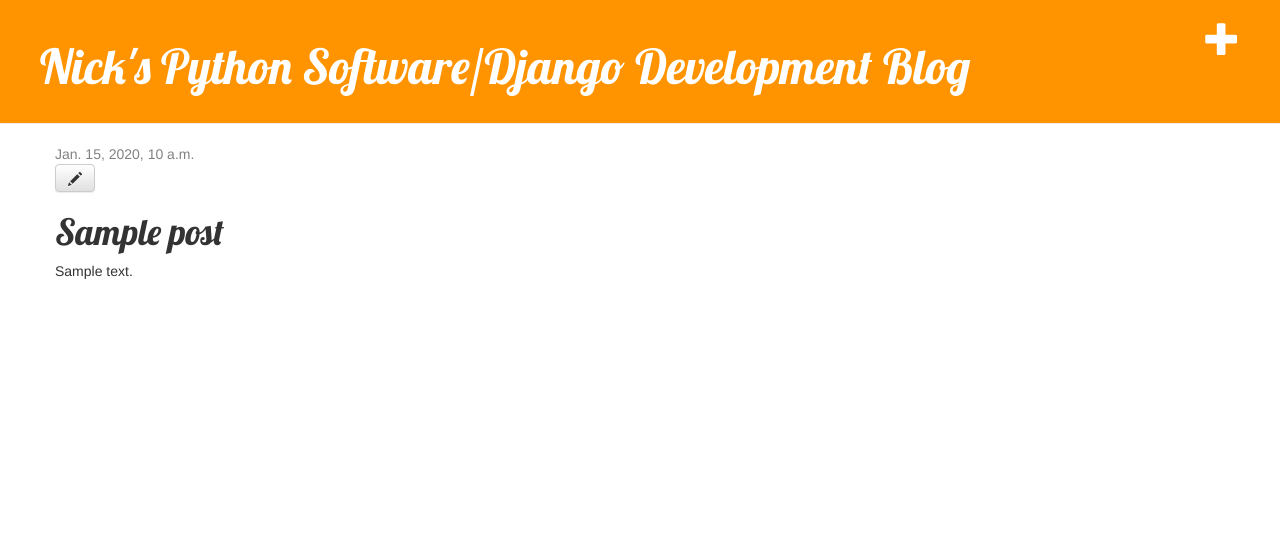
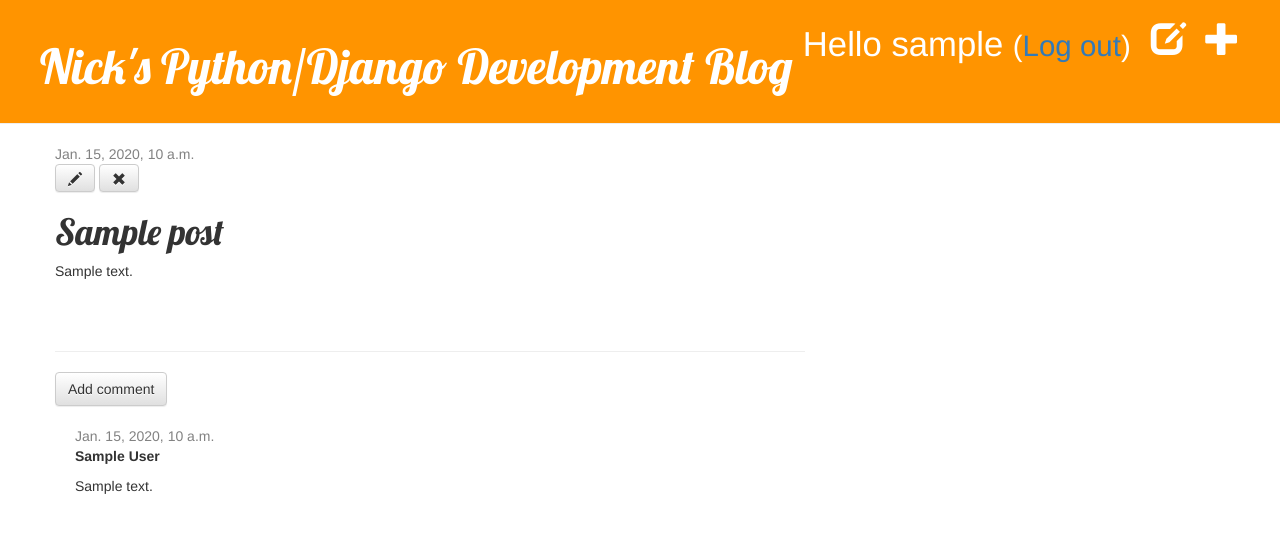
Before and after one commit to NickRobertson91/comp-sci-blog, a Django app: page /post/1/ in a window 1280 px wide. Shown: the top 533 px of the page. Run offline with Django 3.2, Linux system fonts and the light colour scheme; the first user in the database is signed in; tables that the repository leaves empty hold one stand-in row (Sample ...); some libraries are stand-ins or nearby versions.

Commit message:
Ch ch ch changes

```diff
--- a/Blog/urls.py
+++ b/Blog/urls.py
@@ -3,8 +3,12 @@
 """
 from django.conf.urls import include, url
 from django.contrib import admin
+from django.contrib.auth import views
 
 urlpatterns = [
     url(r'^admin/', admin.site.urls),
+    url(r'^accounts/login/$', views.login, name='login'),
+    url(r'^accounts/logout/$', views.logout, name='logout', kwargs={'next_page': '/'}),
     url(r'', include('blog_page.urls')),
+
 ]
--- a/blog_page/admin.py
+++ b/blog_page/admin.py
@@ -1,4 +1,5 @@
 from django.contrib import admin
-from .models import Post
+from .models import Post, Comment
 
 admin.site.register(Post)
+admin.site.register(Comment)
--- a/blog_page/models.py
+++ b/blog_page/models.py
@@ -18,3 +18,20 @@
 
     def __str__(self):
         return self.title
+
+    def approved_comments(self):
+        return self.comments.filter(approved_comment=True)
+
+class Comment(models.Model):
+    post = models.ForeignKey('blog_page.Post', related_name='comments', on_delete=models.PROTECT)
+    author = models.CharField(max_length=200)
+    text = models.TextField()
+    created_date = models.DateTimeField(default=timezone.now)
+    approved_comment = models.BooleanField(default=False)
+
+    def approve(self):
+        self.approved_comment = True
+        self.save()
+
+    def __str__(self):
+        return self.text
--- a/blog_page/static/styles/blog_page.css
+++ b/blog_page/static/styles/blog_page.css
@@ -46,3 +46,7 @@
 .post h1 a, .post h1 a:visited {
     color: #000000;
 }
+
+.comment {
+    margin: 20px 0px 20px 20px;
+}
--- a/blog_page/templates/blog_page/base.html
+++ b/blog_page/templates/blog_page/base.html
@@ -15,10 +15,13 @@
     <div class="page-header">
         {% if user.is_authenticated %}
             <a href="{% url 'post_new' %}" class="top-menu"><span class="glyphicon glyphicon-plus"></span></a>
+            <a href="{% url 'post_draft_list' %}" class="top-menu"><span class="glyphicon glyphicon-edit"></span></a>
+            <p class="top-menu">Hello {{ user.username }} <small>(<a href="{% url 'logout' %}">Log out</a>)</small></p>
+        {% else %}
+            <a href="{% url 'login' %}" class="top-menu"><span class="glyphicon glyphicon-lock"></span></a>
         {% endif %}
-    <h1><a href="/">Nick's Python Software/Django Development Blog</a></h1>
+        <h1><a href="/">Nick's Python/Django Development Blog</a></h1>
     </div>
-
     <div class="content container">
         <div class="row">
             <div class="col-md-8">
--- a/blog_page/templates/blog_page/post_detail.html
+++ b/blog_page/templates/blog_page/post_detail.html
@@ -6,11 +6,37 @@
             <div class="date">
                 {{ post.published_date }}
             </div>
+        {% else %}
+            <a class="btn btn-default" href="{% url 'post_publish' pk=post.pk %}">Publish</a>
         {% endif %}
         {% if user.is_authenticated %}
-            <a class="btn btn-default" href="{% url 'post_edit' pk=post.pk %}"><span class="glyphicon glyphicon-pencil"></span></a>
+            <a class="btn btn-default" href="{% url 'post_edit' pk=post.pk %}"><span
+                    class="glyphicon glyphicon-pencil"></span></a>
+            <a class="btn btn-default" href="{% url 'post_remove' pk=post.pk %}"><span
+                    class="glyphicon glyphicon-remove"></span></a>
         {% endif %}
         <h1>{{ post.title }}</h1>
         <p>{{ post.text|linebreaksbr }}</p>
     </div>
+    <hr>
+    <a class="btn btn-default" href="{% url 'add_comment_to_post' pk=post.pk %}">Add comment</a>
+    {% for comment in post.comments.all %}
+        {% if user.is_authenticated or comment.approved_comment %}
+            <div class="comment">
+                <div class="date">
+                    {{ comment.created_date }}
+                    {% if not comment.approved_comment %}
+                        <a class="btn btn-default" href="{% url 'comment_remove' pk=comment.pk %}"><span
+                                class="glyphicon glyphicon-remove"></span></a>
+                        <a class="btn btn-default" href="{% url 'comment_approve' pk=comment.pk %}"><span
+                                class="glyphicon glyphicon-ok"></span></a>
+                    {% endif %}
+                </div>
+                <strong>{{ comment.author }}</strong>
+                <p>{{ comment.text|linebreaks }}</p>
+            </div>
+        {% endif %}
+    {% empty %}
+        <p>No comments here yet :(</p>
+    {% endfor %}
 {% endblock %}
--- a/blog_page/templates/blog_page/post_list.html
+++ b/blog_page/templates/blog_page/post_list.html
@@ -8,6 +8,6 @@
             </div>
             <h1><a href="{% url 'post_detail' pk=post.pk %}">{{ post.title }}</a></h1>
             <p>{{ post.text|linebreaksbr }}</p>
-        </div>
+            <a href="{% url 'post_detail' pk=post.pk %}">Comments: {{ post.approved_comments.count }}</a></div>
     {% endfor %}
 {% endblock %}
--- a/blog_page/urls.py
+++ b/blog_page/urls.py
@@ -7,4 +7,11 @@
     url(r'^post/(?P<pk>\d+)/$', views.post_detail, name='post_detail'),
     url(r'^post/new/$', views.post_new, name='post_new'),
     url(r'^post/(?P<pk>\d+)/edit/$', views.post_edit, name='post_edit'),
+    url(r'^drafts/$', views.post_draft_list, name='post_draft_list'),
+    url(r'^post/(?P<pk>\d+)/publish/$', views.post_publish, name='post_publish'),
+    url(r'^post/(?P<pk>\d+)/remove/$', views.post_remove, name='post_remove'),
+    url(r'^post/(?P<pk>\d+)/comment/$', views.add_comment_to_post, name='add_comment_to_post'),
+    url(r'^comment/(?P<pk>\d+)/approve/$', views.comment_approve, name='comment_approve'),
+    url(r'^comment/(?P<pk>\d+)/remove/$', views.comment_remove, name='comment_remove'),
+
 ]
--- a/blog_page/views.py
+++ b/blog_page/views.py
@@ -1,8 +1,9 @@
 from django.shortcuts import render, get_object_or_404
 from django.utils import timezone
-from .models import Post
-from .forms import PostForm
+from .models import Post, Comment
+from .forms import PostForm, CommentForm
 from django.shortcuts import redirect
+from django.contrib.auth.decorators import login_required
 
 def post_list(request):
     posts = Post.objects.filter(
@@ -13,19 +14,20 @@
     post = get_object_or_404(Post, pk=pk)
     return render(request, 'blog_page/post_detail.html', {'post': post})
 
+@login_required
 def post_new(request):
     if request.method == "POST":
         form = PostForm(request.POST)
         if form.is_valid():
             post = form.save(commit=False)
             post.author = request.user
-            post.published_date = timezone.now()
             post.save()
             return redirect('post_detail', pk=post.pk)
     else:
         form = PostForm()
     return render(request, 'blog_page/post_edit.html', {'form': form})
 
+@login_required
 def post_edit(request, pk):
     post = get_object_or_404(Post, pk=pk)
     if request.method == "POST":
@@ -39,3 +41,45 @@
     else:
         form = PostForm(instance=post)
     return render(request, 'blog_page/post_edit.html', {'form': form})
+
+@login_required
+def post_draft_list(request):
+    posts = Post.objects.filter(published_date__isnull=True).order_by('created_date')
+    return render(request, 'blog_page/post_draft_list.html', {'posts': posts})
+
+@login_required
+def post_publish(request, pk):
+    post = get_object_or_404(Post, pk=pk)
+    post.publish()
+    return redirect('post_detail', pk=pk)
+
+@login_required
+def post_remove(request, pk):
+    post = get_object_or_404(Post, pk=pk)
+    post.delete()
+    return redirect('post_list')
+
+def add_comment_to_post(request, pk):
+    post = get_object_or_404(Post, pk=pk)
+    if request.method == "POST":
+        form = CommentForm(request.POST)
+        if form.is_valid():
+            comment = form.save(commit=False)
+            comment.post = post
+            comment.save()
+            return redirect('post_detail', pk=post.pk)
+    else:
+        form = CommentForm()
+    return render(request, 'blog_page/add_comment_to_post.html', {'form': form})
+
+@login_required
+def comment_approve(request, pk):
+    comment = get_object_or_404(Comment, pk=pk)
+    comment.approve()
+    return redirect('post_detail', pk=comment.post.pk)
+
+@login_required
+def comment_remove(request, pk):
+    comment = get_object_or_404(Comment, pk=pk)
+    comment.delete()
+    return redirect('post_detail', pk=comment.post.pk)
```
Also changed, not shown: Blog/settings.py (+7 -2 lines), blog_page/forms.py (+7 -1 lines), blog_page/templates/blog_page/add_comment_to_post.html (added, +9 -0 lines), blog_page/templates/blog_page/post_draft_list.html (added, +12 -0 lines), blog_page/templates/registration/login.html (added, +25 -0 lines), blog_page/migrations/0002_comment.py (added). Lines whose indentation alone changed are shown as unchanged.
